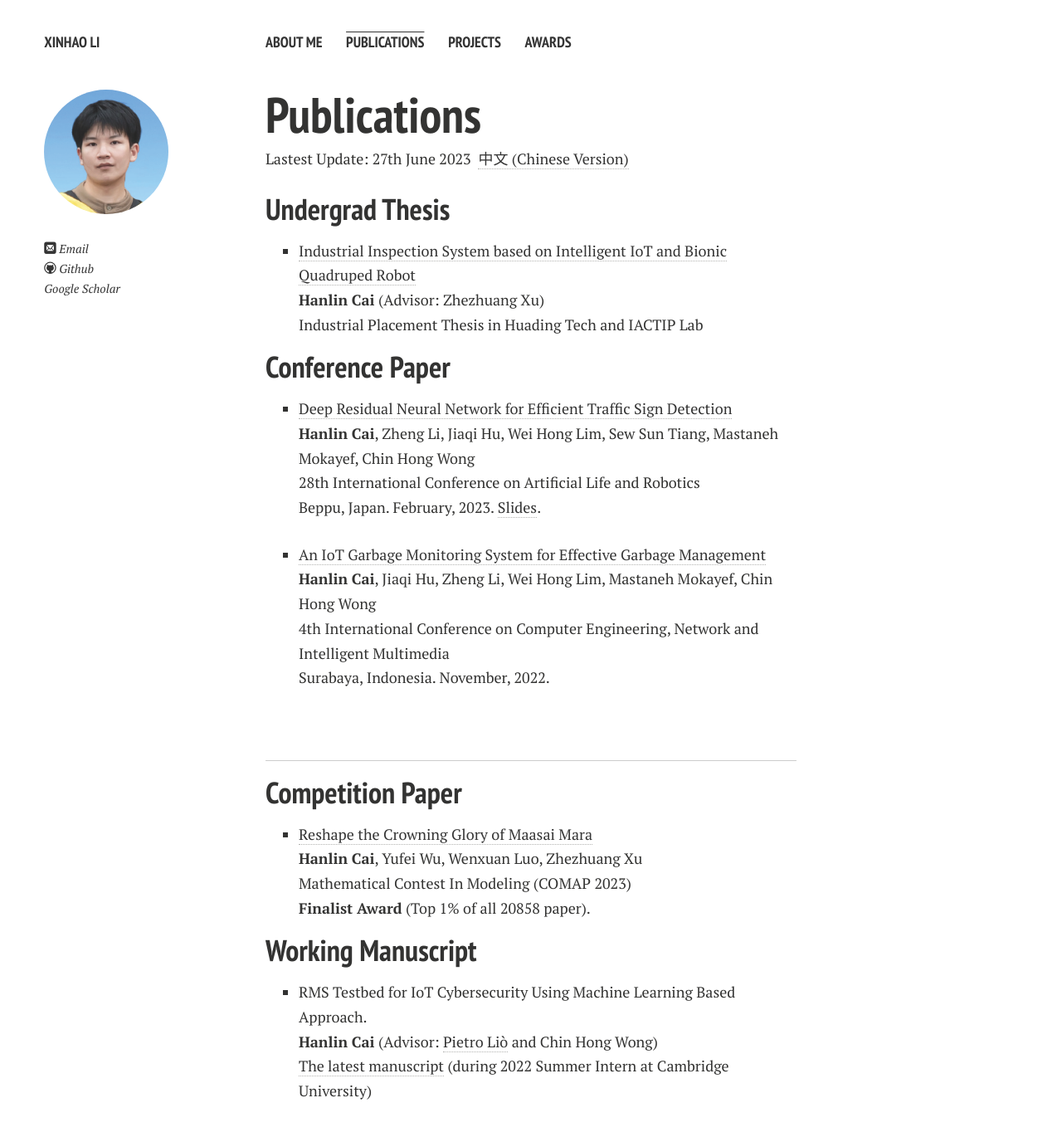
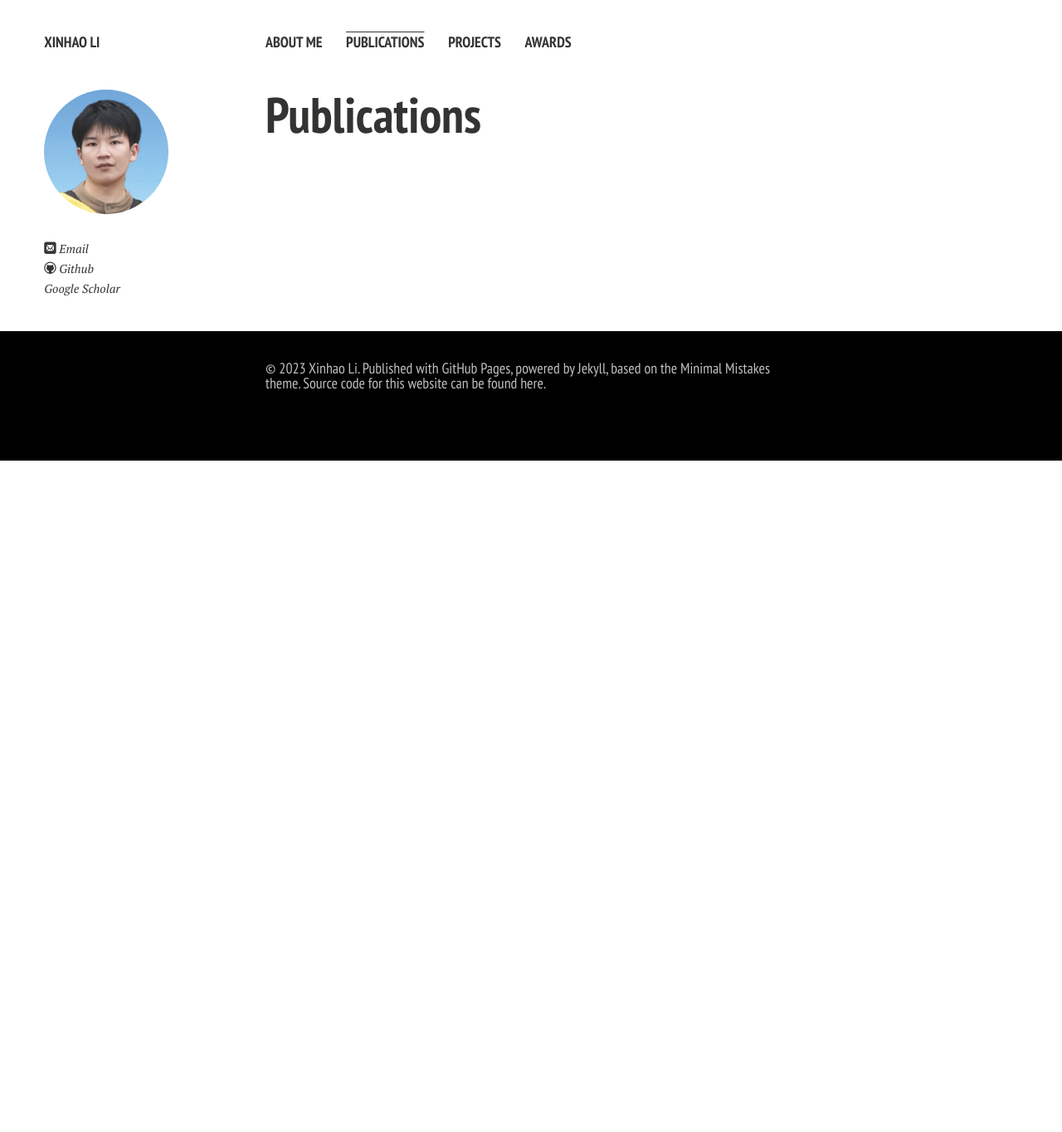
Before and after one commit to leexinhao/leexinhao.github.io, a Jekyll site: the page built from publications.md, in a window 1280 px wide and 1400 px high. Shown: the top 1364 px of the window at 83% size. Built offline with Jekyll 4.4.1, drawn with Linux system fonts in a browser that asks for light colours; nearby versions of some CDN libraries; comment, search, counter and statistics services are not loaded; a style sheet for code colours, icons or effects is not loaded.

Commit message:
remove info

```diff
--- a/projects.md
+++ b/projects.md
@@ -6,53 +6,12 @@ title: Projects
 
 # Research Projects
 
-P.S., click the hyperlink title to access the source.<br>
-
-#### [ResNet-AHP: Feedback ResNet-50 for TSD](https://leexinhao.github.io/mypaper/202302ICAROB.pdf)
-
-<center>
-<img src="/images/resnet-ahp.png">
-</center>
 <br>
 
-#### [Multi-objective Optimization Strategy Model (MCM-2023)](https://leexinhao.github.io/mypaper/modeling/202302COMAP.pdf)
-
-<center>
-<img src="/images/MCM-figure3.jpg">
-</center>
-<br>
-
-#### [OpenIoT: Industrial Inspection System (Web)](https://fzuiot.site/)
-
-<center>
-<img src="/images/openiot-system.png">
-</center>
-
-<br>
-
-#### [CityManager: Community Monitoring System](https://leexinhao.github.io/mypaper/202208cenim.pdf )
-
-<center>
-<img src="/images/iot-manager.png">
-</center>
-<br>
-
-<br>
-
----
+...
 
 # Open-source Projects
 
 <br>
 
-#### [FZU-Flying-Book 福州大学飞跃手册](https://fzu-fly.online/)
-
-This is the flying handbook for FZU students. Many outstanding graduates of Fuzhou University leave their unique experiences, valuable wisdom, and sincere wishes in this flying-handbook.
-
-#### [FZU-LaTeX-template 精美学术模版](https://github.com/GuangLun2000/FZU-latex-template)
-
-Many elegant LaTeX templates designed for FZU students, including Beamer Theme Slides, Recommendation Letters and Undergraduate Thesis Template.
-
-#### [miec-lance 自动化系修读材料](https://github.com/GuangLun2000/miec-lance )
-
-This repo is where I keep track of my incredible journey at FZU-MIEC. You can learn RIDS & CSEE better by refering to this repo, but **please do not directly copy my assignments, codes and any reports!**
+...
--- a/publications.md
+++ b/publications.md
@@ -6,13 +6,7 @@ title: Publications
 
 # Publications
 
-Lastest Update: 27th June 2023&nbsp;  [中文 (Chinese Version)](https://leexinhao.github.io/publications-zh/)
-
-## Undergrad Thesis
-
-- [Industrial Inspection System based on Intelligent IoT and Bionic Quadruped Robot](https://leexinhao.github.io/mypaper/thesis/IP-thesis.pdf)<br>**Hanlin Cai** (Advisor: Zhezhuang Xu)<br>Industrial Placement Thesis in Huading Tech and IACTIP Lab<br>
-
-## Conference Paper
+<!-- ## Conference Paper
 
 - [Deep Residual Neural Network for Efficient Traffic Sign Detection](https://leexinhao.github.io/mypaper/202302ICAROB.pdf)<br>**Hanlin Cai**, Zheng Li, Jiaqi Hu, Wei Hong Lim, Sew Sun Tiang, Mastaneh Mokayef, Chin Hong Wong<br>28th International Conference on Artificial Life and Robotics<br>Beppu, Japan. February, 2023. [Slides](https://leexinhao.github.io/mypaper/slides/2023-ICAROB-Pre.pdf).
 
@@ -22,12 +16,8 @@ Lastest Update: 27th June 2023&nbsp;  [中文 (Chinese Version)](https://leexinh
 
 ---
 
-## Competition Paper
-
-- [Reshape the Crowning Glory of Maasai Mara](https://leexinhao.github.io/mypaper/modeling/202302COMAP.pdf)<br>**Hanlin Cai**, Yufei Wu, Wenxuan Luo, Zhezhuang Xu<br>Mathematical Contest In Modeling (COMAP 2023)<br>**Finalist Award** (Top 1% of all 20858 paper).<br>
-
 ## Working Manuscript
 
 - RMS Testbed for IoT Cybersecurity Using Machine Learning Based Approach.<br>**Hanlin Cai** (Advisor: [Pietro Liò](https://www.cl.cam.ac.uk/~pl219/) and Chin Hong Wong)<br>[The latest manuscript](https://leexinhao.github.io/mypaper/202210camb.pdf) (during 2022 Summer Intern at Cambridge University)
 
-<br>
+<br> -->
```
